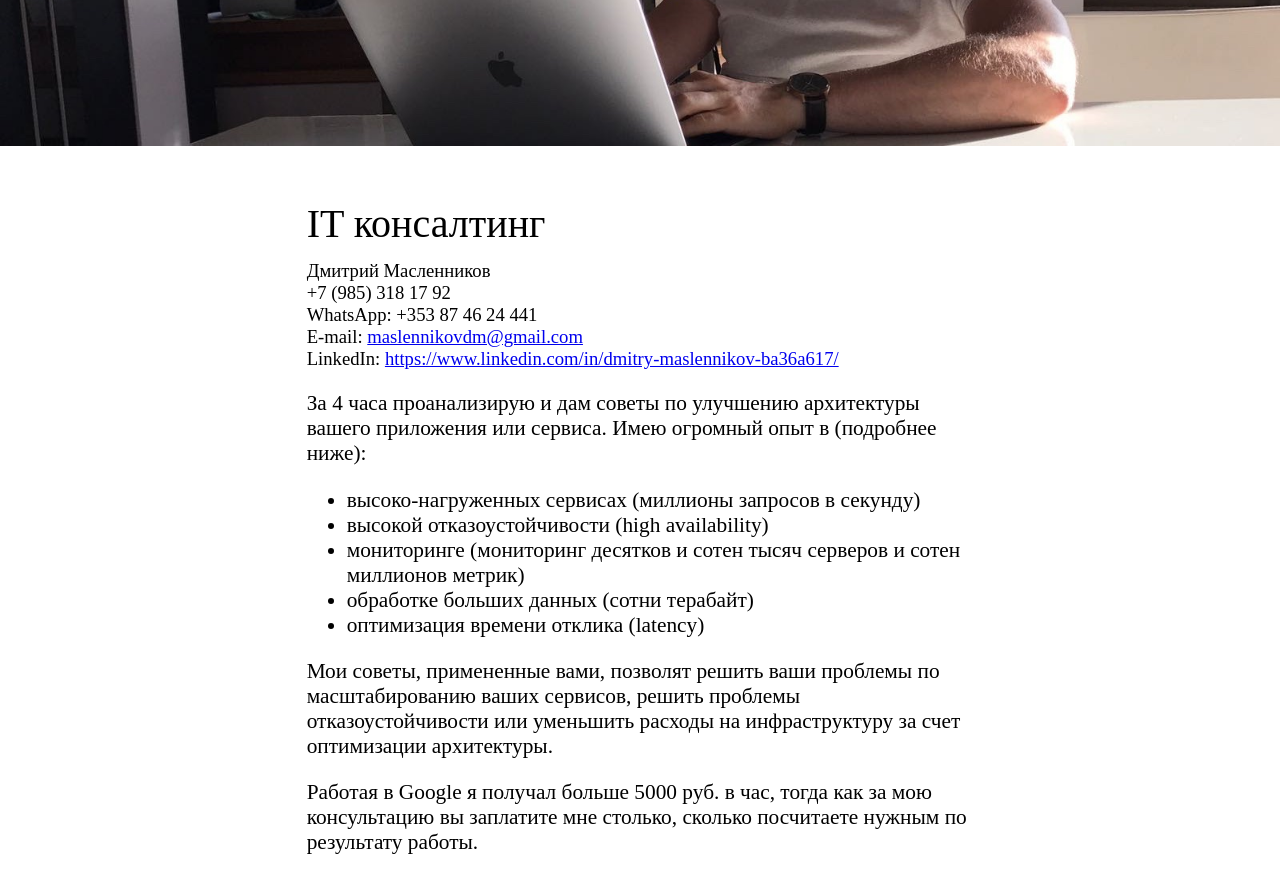
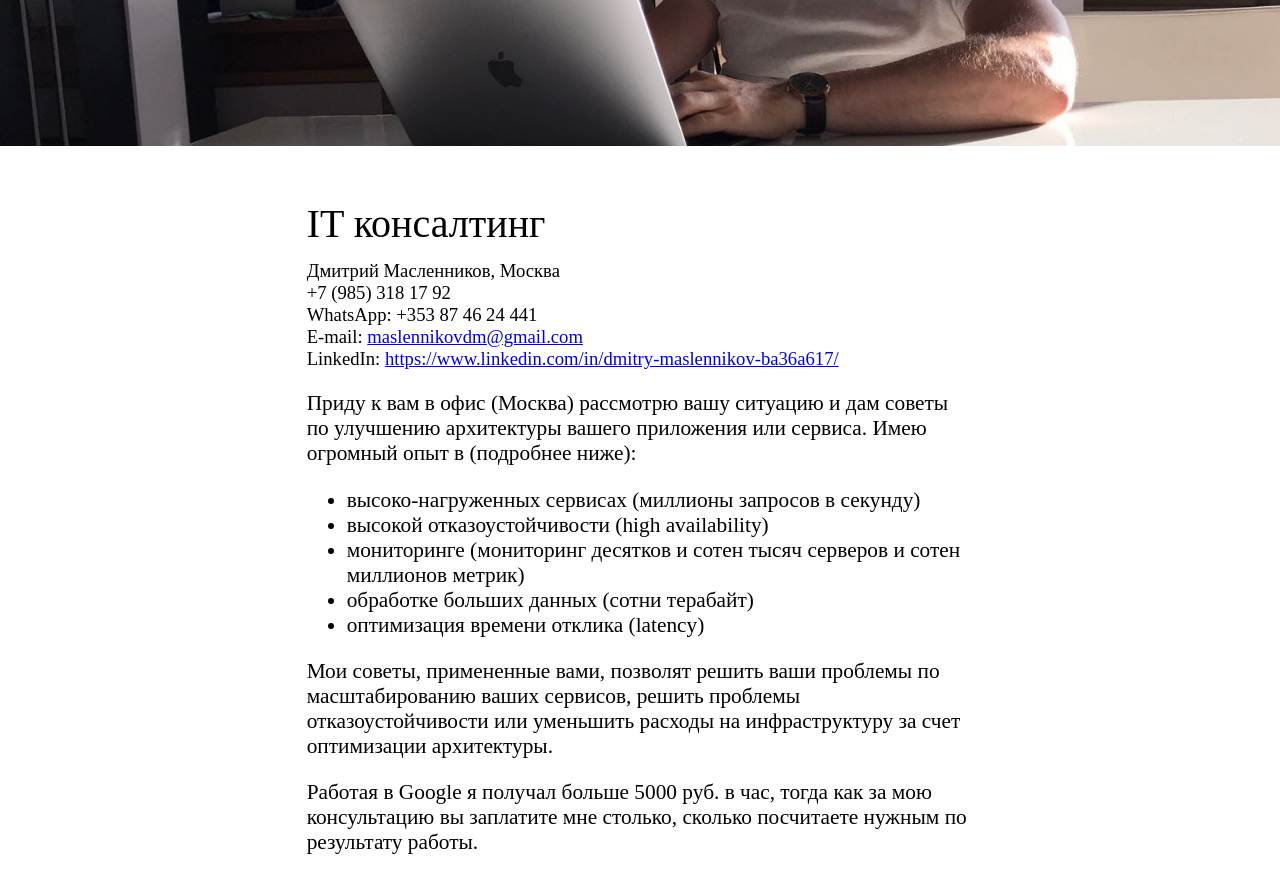
Before and after one commit to rlz/rlz.github.io, a Jekyll site: the page built from _pages/it-consulting.html, in a window 1280 px wide and 900 px high, scrolled down 316 px. Shown: the top 893 px of the window. Built offline with Jekyll 4.4.1, drawn with Linux system fonts in a browser that asks for light colours.

Commit message:
Improve it-consulting page

```diff
--- a/_pages/it-consulting.html
+++ b/_pages/it-consulting.html
@@ -44,7 +44,7 @@ permalink: /it-consulting/
     <img src="/assets/images/about-header.jpg" />
     <div class="body">
         <h1>IT консалтинг</h1>
-        <div class="name">Дмитрий Масленников</div>
+        <div class="name">Дмитрий Масленников, Москва</div>
         <div class="contacts">+7 (985) 318 17 92</div>
         <div class="contacts">WhatsApp: +353 87 46 24 441</div>
         <div class="contacts">E-mail:
@@ -54,7 +54,7 @@ permalink: /it-consulting/
             <a href="https://www.linkedin.com/in/dmitry-maslennikov-ba36a617/">https://www.linkedin.com/in/dmitry-maslennikov-ba36a617/</a>
         </div>
         <p>
-            За 4 часа проанализирую и дам советы по улучшению архитектуры вашего приложения или сервиса. Имею огромный опыт в (подробнее
+            Приду к вам в офис (Москва) рассмотрю вашу ситуацию и дам советы по улучшению архитектуры вашего приложения или сервиса. Имею огромный опыт в (подробнее
             ниже):
         </p>
         <ul>
```
